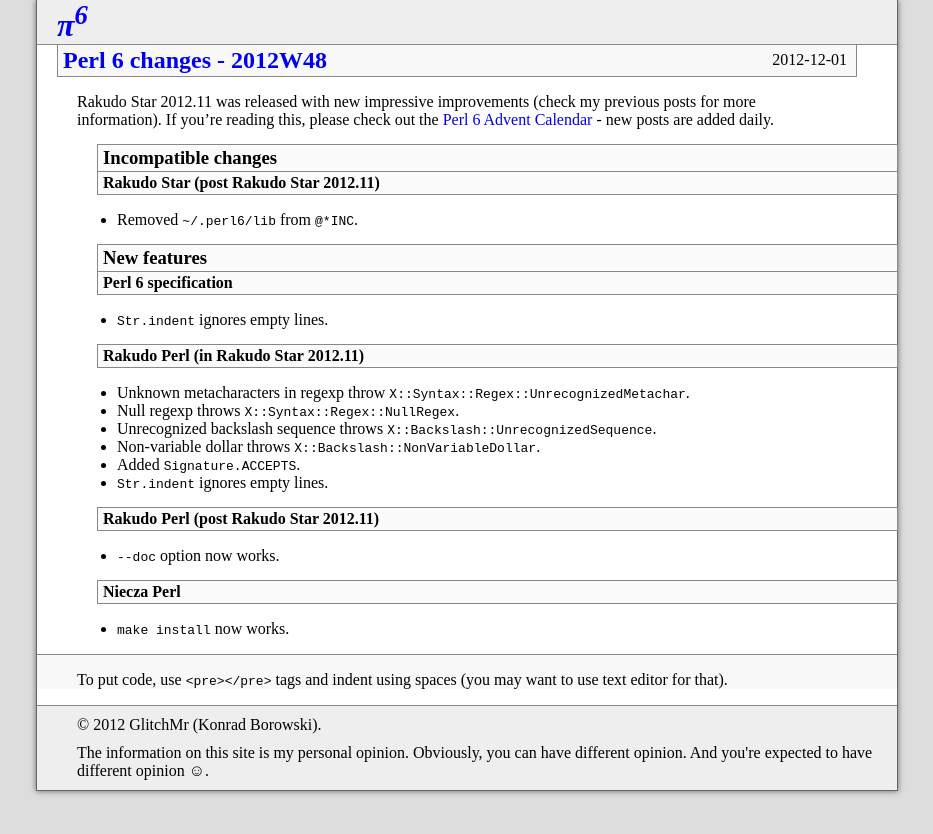
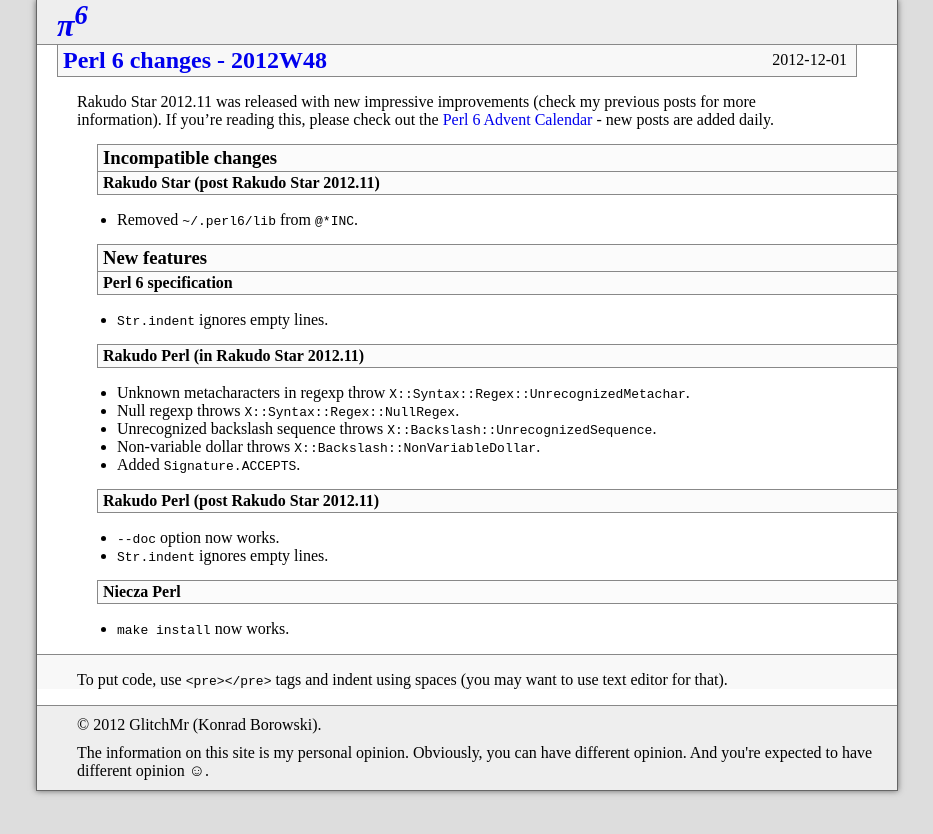
Before and after one commit to KamilaBorowska/old-xfix.github.io, a Jekyll site: the page built from _posts/2012-12-01-perl-6-changes-2012W48.md, in a window 1280 px wide. Shown: the top 834 px of the page, without its empty margins (173-1106 px from the left). Built offline with Jekyll 4.4.1, drawn with Linux system fonts in a browser that asks for light colours; comment, search, counter and statistics services are not loaded.

```diff
--- a/_posts/2012-12-01-perl-6-changes-2012W48.md
+++ b/_posts/2012-12-01-perl-6-changes-2012W48.md
@@ -23,10 +23,10 @@ daily.
   `X::Backslash::UnrecognizedSequence`.
 * Non-variable dollar throws `X::Backslash::NonVariableDollar`.
 * Added `Signature.ACCEPTS`.
-* `Str.indent` ignores empty lines.
 
 #### Rakudo Perl (post Rakudo Star 2012.11)
 * `--doc` option now works.
+* `Str.indent` ignores empty lines.
 
 #### Niecza Perl
 * `make install` now works.
```
